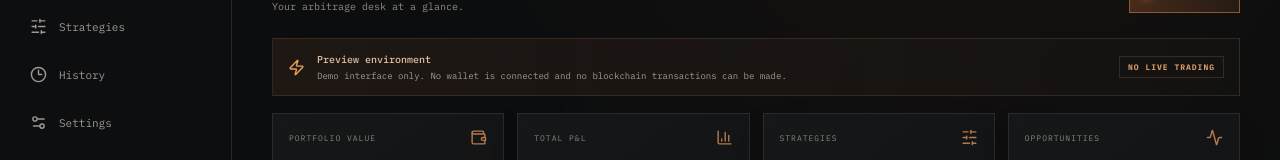
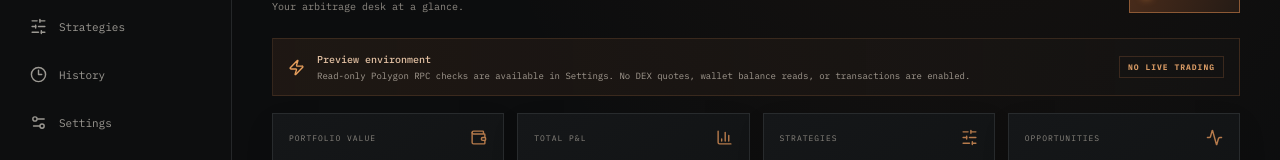
Before and after one commit to uglysaint21/Arbx, a React (Vite) app: page / in a window 1280 px wide. Shown: the part 171-331 px from the top of the page. Built offline with nearby package versions, Linux system fonts and the light colour scheme.

Commit message:
Clarify read-only Polygon status in dashboard

```diff
--- a/src/App.tsx
+++ b/src/App.tsx
@@ -140,7 +140,7 @@ export default function App() {
       <header><div className="crumb">ARBX <b>/</b> {page.toUpperCase()}</div><div className="top-actions"><span className="local-tag">● LOCAL PREVIEW</span><button className="icon-btn" onClick={()=>notify("You're all caught up")}><Bell size={17}/></button><i className="divider"/>{desktop?<button className="profile lock-profile" onClick={lock}><span>A</span> LOCK WORKSPACE <ShieldCheck size={13}/></button>:<div className="profile"><span>A</span> Local workspace <ChevronDown size={13}/></div>}</div></header>
       <div className="content">
         <div className="heading"><div><small>{page==="Overview"?"THURSDAY, NOVEMBER 06, 2026":"ARBX / "+page.toUpperCase()}</small><h1>{page==="Overview"?"Overview":page==="History"?"Trade history":page}</h1><p>{page==="Overview"?"Your arbitrage desk at a glance.":page==="Strategies"?"Define token pairs and venues to compare.":page==="History"?"Review execution records and realised outcomes.":"Manage local application preferences."}</p></div>{page==="Overview"?<button className={"bot-button "+(monitoring?"on":"")} onClick={()=>setMonitoring(v=>!v)}><i/> {monitoring?"MONITORING ON":"BOT OFF"} <ChevronDown size={13}/></button>:page==="Strategies"?<button className="primary" onClick={()=>setModal(true)}><Plus size={15}/> NEW STRATEGY</button>:null}</div>
-        {page==="Overview"&&<><div className="notice"><Zap size={17}/><div><b>Preview environment</b><span>Demo interface only. No wallet is connected and no blockchain transactions can be made.</span></div><strong>NO LIVE TRADING</strong></div>
+        {page==="Overview"&&<><div className="notice"><Zap size={17}/><div><b>Preview environment</b><span>Read-only Polygon RPC checks are available in Settings. No DEX quotes, wallet balance reads, or transactions are enabled.</span></div><strong>NO LIVE TRADING</strong></div>
           <div className="metrics"><Metric label="PORTFOLIO VALUE" value="$12,840.50" sub="DEMO BALANCE" icon={<Wallet size={17}/>}/><Metric label="TOTAL P&L" value="+$840.50" sub="DEMO PERFORMANCE" icon={<BarChart3 size={17}/>}/><Metric label="STRATEGIES" value={String(strategies.length).padStart(2,"0")} sub="LOCAL CONFIGURATION" icon={<SlidersHorizontal size={17}/>}/><Metric label="OPPORTUNITIES" value="—" sub="NO LIVE SCANNER" icon={<Activity size={17}/>}/></div>
           <div className="columns"><section className="panel"><div className="panel-head"><div><small>PERFORMANCE</small><h2>Portfolio performance</h2></div><span className="select">7 DAYS⌄</span></div><div className="chart-value">$12,840.50 <em>↗ 2.41%</em></div><div className="chart"><div className="y-labels"><span>$13k</span><span>$12.5k</span><span>$12k</span><span>$11.5k</span></div><svg viewBox="0 0 680 180" preserveAspectRatio="none"><defs><linearGradient id="fill" x1="0" x2="0" y1="0" y2="1"><stop offset="0" stopColor="#e58a42" stopOpacity=".24"/><stop offset="1" stopColor="#e58a42" stopOpacity="0"/></linearGradient></defs>{[15,62,109,156].map(y=><line key={y} x1="0" y1={y} x2="680" y2={y} stroke="#292c2d" strokeDasharray="3 5"/>)}<path d="M0 145 C35 139 42 116 78 124 S130 135 160 109 S205 121 236 95 S281 108 315 84 S360 98 395 69 S435 83 470 61 S510 80 545 47 S590 57 625 35 S657 44 680 19 L680 180 L0 180Z" fill="url(#fill)"/><path d="M0 145 C35 139 42 116 78 124 S130 135 160 109 S205 121 236 95 S281 108 315 84 S360 98 395 69 S435 83 470 61 S510 80 545 47 S590 57 625 35 S657 44 680 19" fill="none" stroke="#e58a42" strokeWidth="2.5"/><circle cx="680" cy="19" r="4" fill="#f0a15a"/></svg></div><div className="chart-labels"><span>OCT 31</span><span>NOV 01</span><span>NOV 02</span><span>NOV 03</span><span>NOV 04</span><span>NOV 05</span><span>NOV 06</span></div><div className="chart-note">— ILLUSTRATIVE DATA · LIVE PORTFOLIO TRACKING NOT CONNECTED</div></section>
           <section className="panel activity"><div className="panel-head"><div><small>SYSTEM STATUS</small><h2>Activity</h2></div><span className="idle">● ALL SYSTEMS IDLE</span></div><div className="standby"><div><Activity size={22}/></div><b>Standing by</b><p>{monitoring?"Demo monitoring toggled on. No network requests are running.":"Your workspace is ready when you are."}</p></div><div className="activity-row"><ShieldCheck size={15}/><span><b>Safety mode enabled</b><small>Live execution unavailable</small></span><em>NOW</em></div><div className="activity-row"><Wallet size={15}/><span><b>Polygon workspace selected</b><small>Chain configuration preview</small></span><em>LOCAL</em></div></section></div>
```
